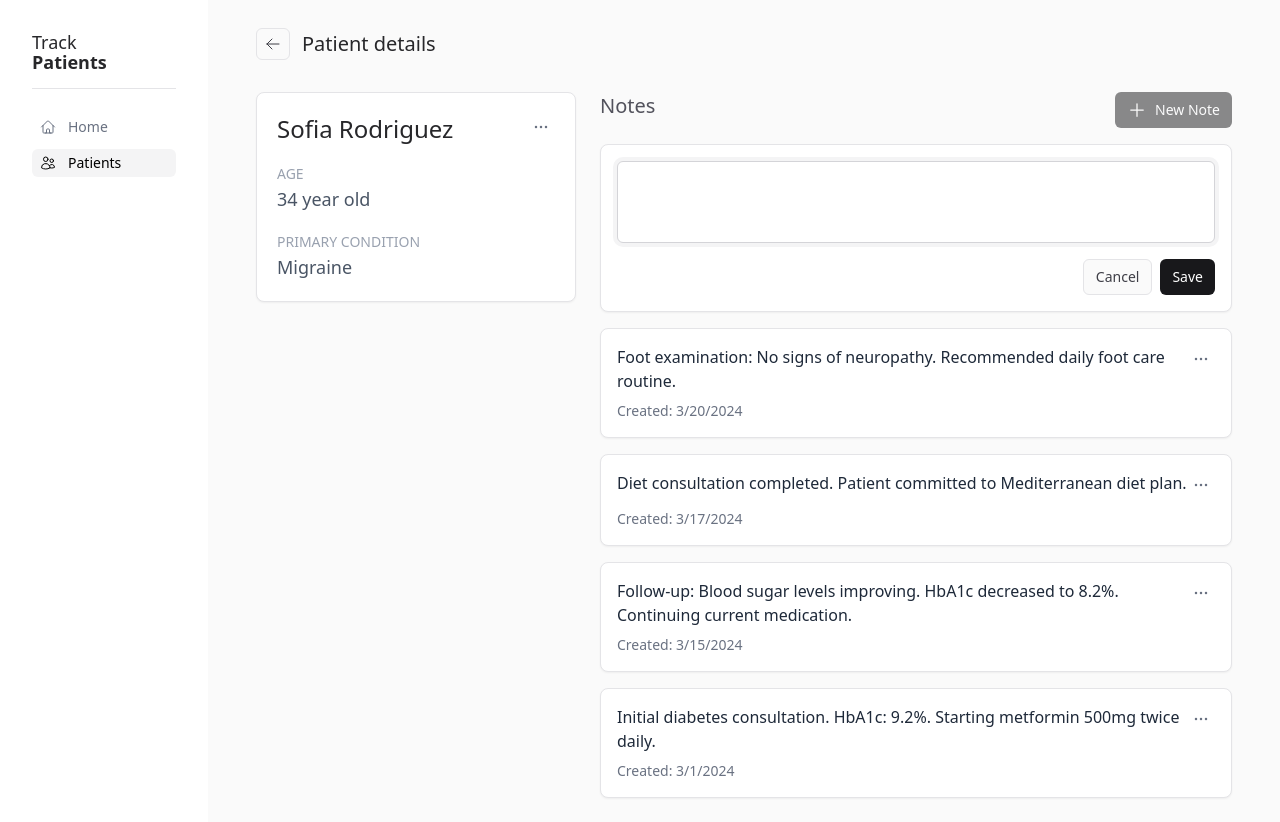
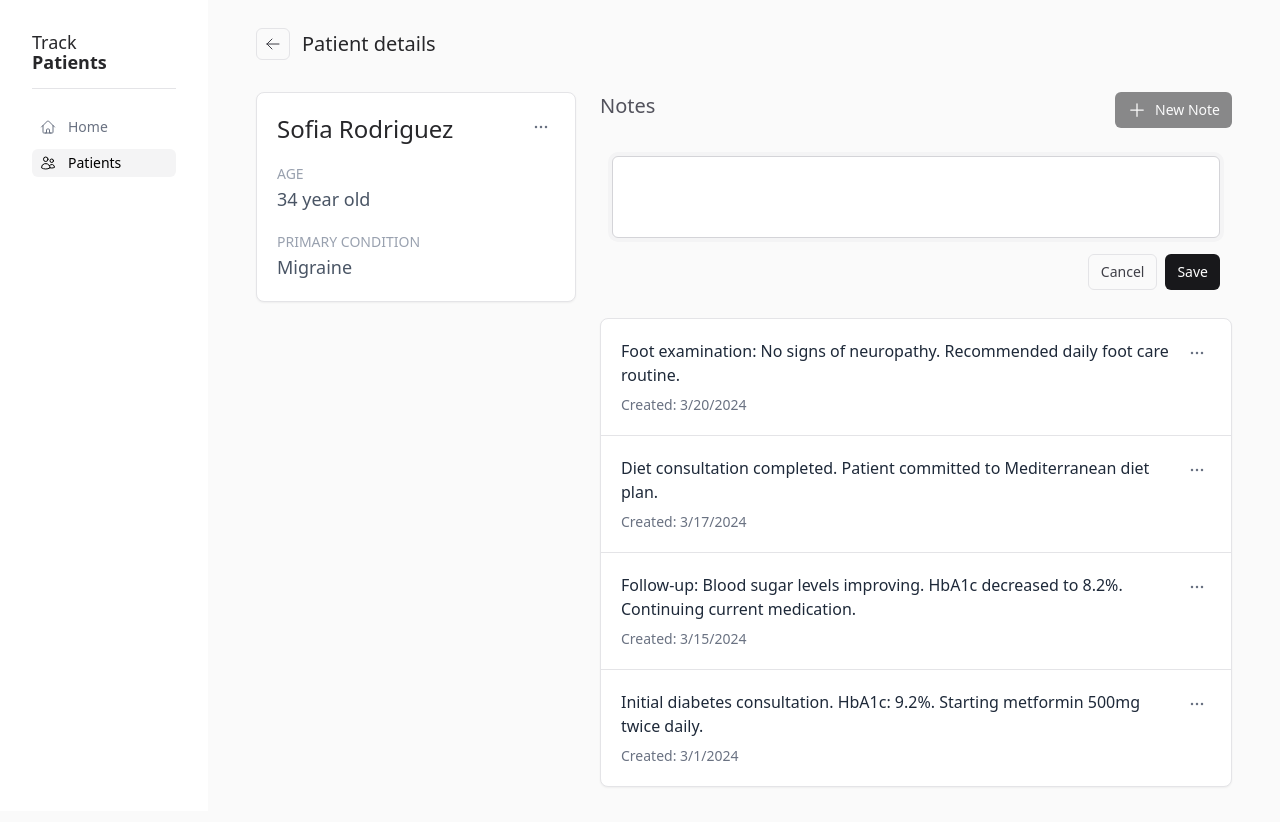
Before and after one commit to manumorante/track-patients, a React (Vite) app: page /patients/1 in a window 1280 px wide. Both pictures are taken after a click on the button "New Note". Built offline with nearby package versions, Linux system fonts and the light colour scheme.

Commit message:
refactor: replace Card component with div in NoteCard and NoteEditor for layout consistency, and wrap NotesList items in a Card for improved structure

```diff
--- a/src/components/notes/NoteCard.tsx
+++ b/src/components/notes/NoteCard.tsx
@@ -1,4 +1,3 @@
-import { Card } from '@/components/common'
 import { NoteActions } from '@/components/notes'
 import type { Note } from '@/types'
 
@@ -9,7 +8,7 @@ interface Props {
 
 export default function NoteCard({ note, onEdit }: Props) {
   return (
-    <Card className="p-4">
+    <div className="p-5">
       <div className="flex items-start justify-between">
         <p className="text-gray-800">{note.text}</p>
         <NoteActions note={note} onEdit={onEdit} />
@@ -19,6 +18,6 @@ export default function NoteCard({ note, onEdit }: Props) {
           ? `Updated: ${new Date(note.updatedAt).toLocaleDateString()}`
           : `Created: ${new Date(note.createdAt).toLocaleDateString()}`}
       </p>
-    </Card>
+    </div>
   )
 }
--- a/src/components/notes/NoteEditor.tsx
+++ b/src/components/notes/NoteEditor.tsx
@@ -1,5 +1,4 @@
 import type { Note } from '@/types'
-import Card from '@/components/common/Card'
 import { useForm } from 'react-hook-form'
 
 interface Props {
@@ -34,7 +33,7 @@ export default function NoteEditor({ note, onSave, onCancel }: Props) {
   }
 
   return (
-    <Card className="p-4">
+    <div className="bg-zinc-50 p-3">
       <form key={note.id} onSubmit={handleSubmit(onSubmit)}>
         <div className="flex items-start justify-between">
           <textarea
@@ -54,6 +53,6 @@ export default function NoteEditor({ note, onSave, onCancel }: Props) {
           </button>
         </div>
       </form>
-    </Card>
+    </div>
   )
 }
--- a/src/components/notes/NotesList.tsx
+++ b/src/components/notes/NotesList.tsx
@@ -1,4 +1,4 @@
-import { NoResultsFound } from '@/components/common'
+import { Card, NoResultsFound } from '@/components/common'
 import { NoteCard, NoteEditor } from '@/components/notes'
 import { useCreateNote, useNotes, useUpdateNote } from '@/hooks'
 import type { Note } from '@/types'
@@ -67,6 +67,7 @@ export default function NotesList({ patientId }: { patientId: string }) {
         />
       )}
 
+      <Card className="divide-y">
         {notes?.map((note) =>
           editingNote?.id === note.id ? (
             <NoteEditor
@@ -79,6 +80,7 @@ export default function NotesList({ patientId }: { patientId: string }) {
             <NoteCard key={note.id} note={note} onEdit={handleEdit} />
           ),
         )}
+      </Card>
 
       {!notes?.length && !isCreating && (
         <NoResultsFound title="No notes available for this patient" />
```
Lines whose indentation alone changed are shown as unchanged.
